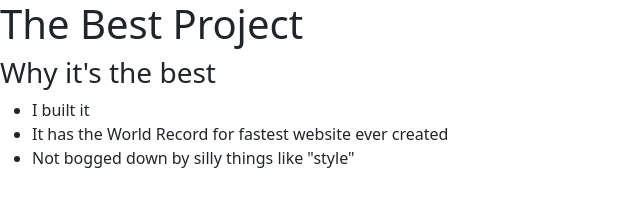
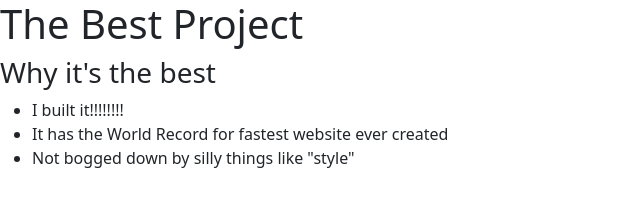
Before and after one commit to abeers/demo-project, a website built with webpack: page index.html in a window 1280 px wide. Shown: the full height of the page, 0-640 px from the left. Built offline with nearby package versions, Linux system fonts and the light colour scheme.

Commit message:
Adds excitement to the page

```diff
--- a/index.html
+++ b/index.html
@@ -15,7 +15,7 @@
       <h1>The Best Project</h1>
       <h3>Why it's the best</h3>
       <ul>
-        <li>I built it</li>
+        <li>I built it!!!!!!!!</li>
         <li>It has the World Record for fastest website ever created</li>
         <li>Not bogged down by silly things like "style"</li>
       </ul>
```
